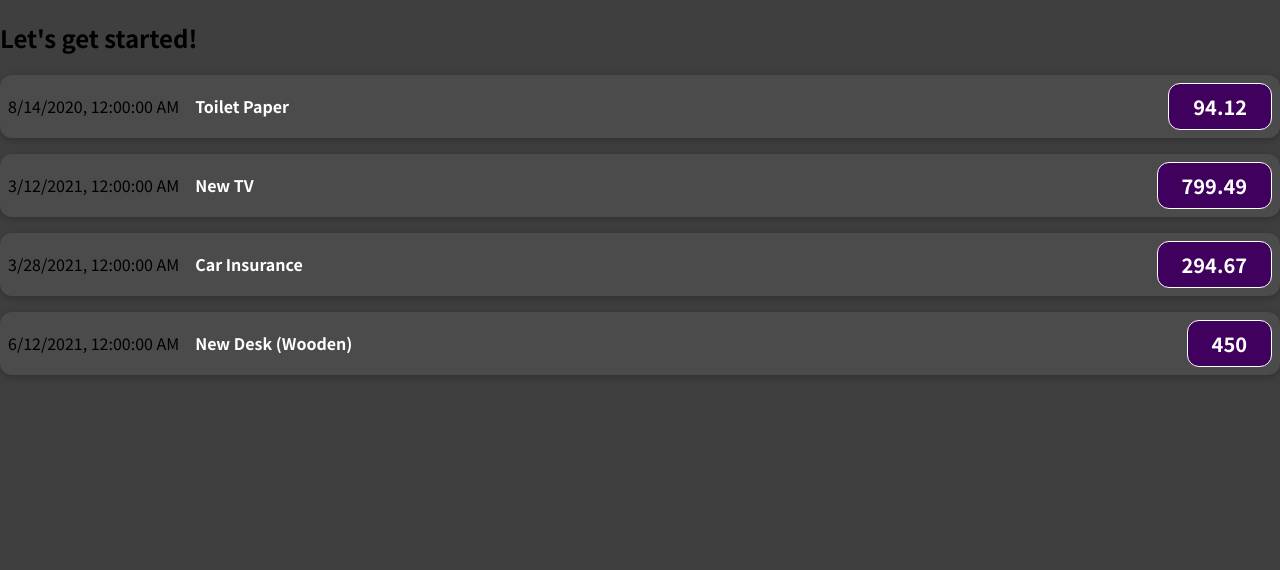
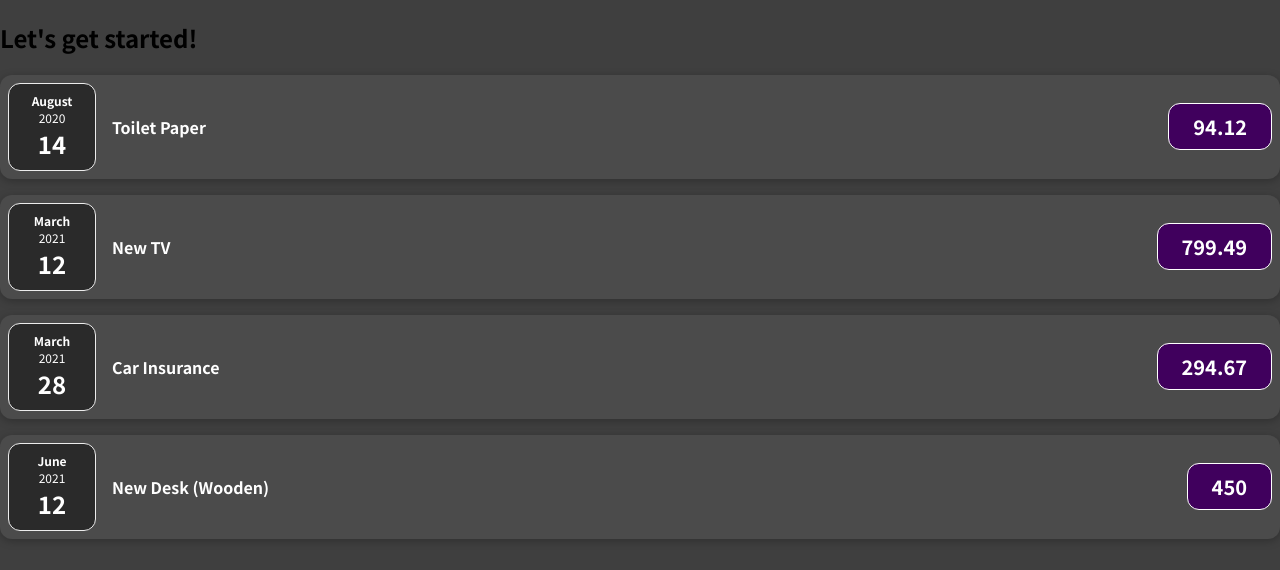
Before and after one commit to faisal-kn/content-react-app, a JavaScript app: page / in a window 1280 px wide. Shown: the top 570 px of the page. Built offline with nearby package versions, Linux system fonts and the light colour scheme.

Commit message:
created expense date component

```diff
--- /dev/null
+++ b/src/components/ExpenseDate.css
@@ -0,0 +1,26 @@
+.expense-date {
+  display: flex;
+  flex-direction: column;
+  width: 5.5rem;
+  height: 5.5rem;
+  border: 1px solid #ececec;
+  background-color: #2a2a2a;
+  color: white;
+  border-radius: 12px;
+  align-items: center;
+  justify-content: center;
+}
+
+.expense-date__month {
+  font-size: 0.75rem;
+  font-weight: bold;
+}
+
+.expense-date__year {
+  font-size: 0.75rem;
+}
+
+.expense-date__day {
+  font-size: 1.5rem;
+  font-weight: bold;
+}
--- a/src/components/ExpenseDate.js
+++ b/src/components/ExpenseDate.js
@@ -0,0 +1,16 @@
+import './ExpenseDate.css';
+
+function ExpenseDate(props) {
+  const month = props.date.toLocaleString('en-US', { month: 'long' });
+  const day = props.date.toLocaleString('en-US', { day: '2-digit' });
+  const year = props.date.getFullYear();
+  return (
+    <div className="expense-date">
+      <div className="expense-date__month">{month} </div>
+      <div className="expense-date__year">{year}</div>
+      <div className="expense-date__day">{day}</div>
+    </div>
+  );
+}
+
+export default ExpenseDate;
--- a/src/components/ExpenseItem.js
+++ b/src/components/ExpenseItem.js
@@ -1,10 +1,11 @@
+import ExpenseDate from './ExpenseDate';
 import './ExpenseItem.css';
 
 function ExpenseItem(props) {
   console.log(props);
   return (
     <div className="expense-item">
-      <div>{props.date.toLocaleString()}</div>
+      <ExpenseDate date={props.date}></ExpenseDate>
       <h2 className="expense-item__description">{props.title}</h2>
       <div className="expense-item__price">{props.amount}</div>
     </div>
```
Also changed, not shown: 1 other file (tests, documents, lock files or other folders).
